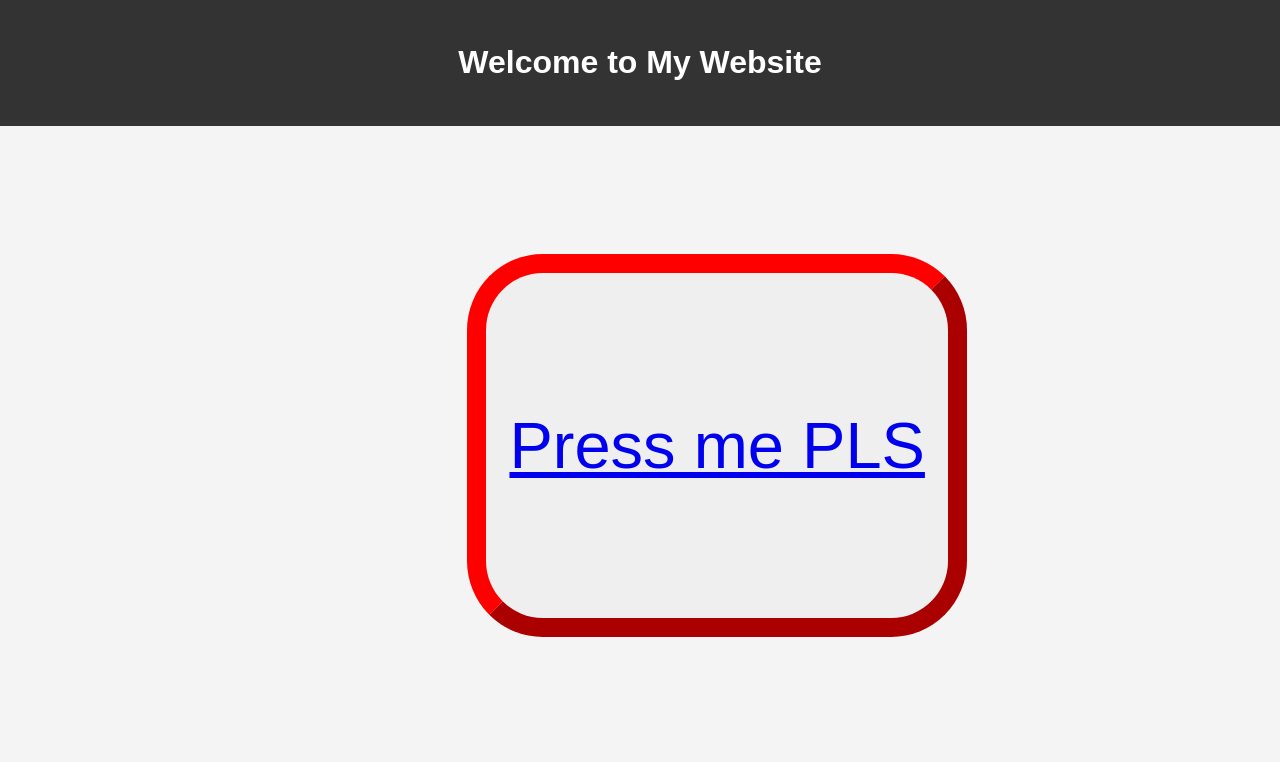
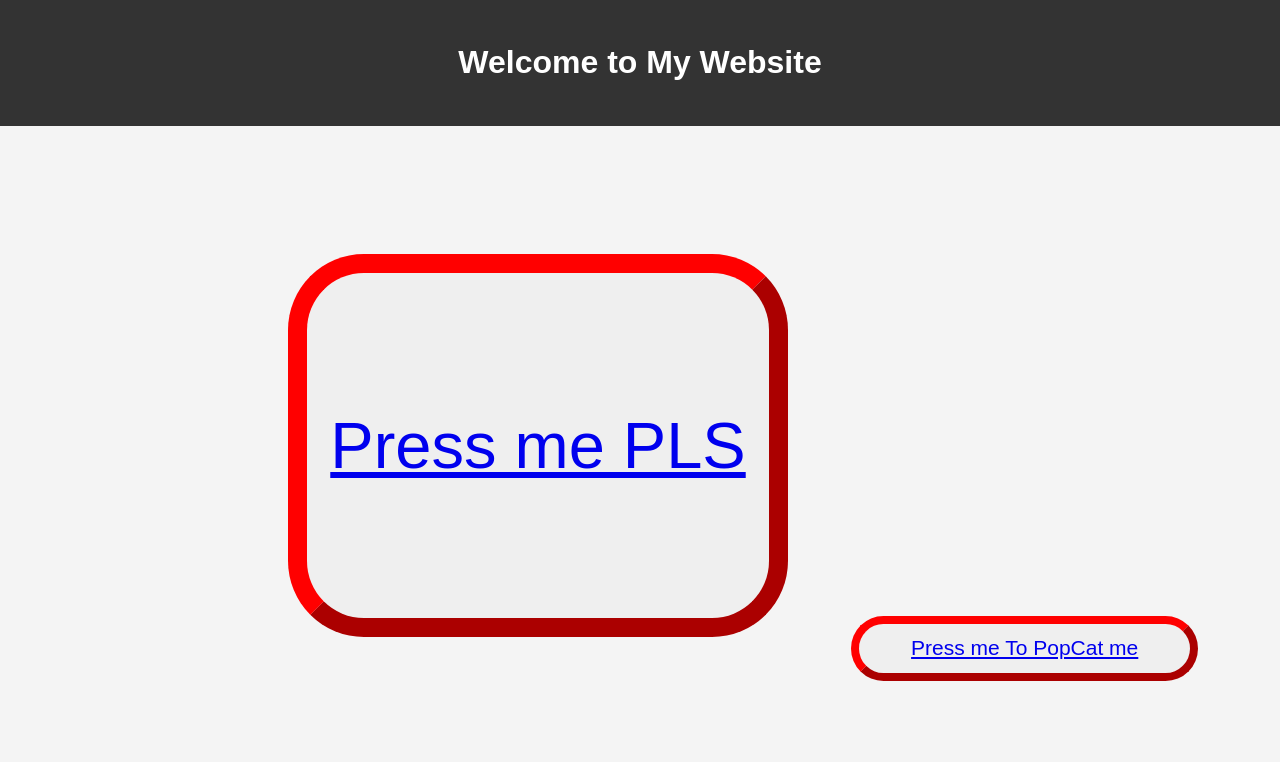
Before and after one commit to Athip1107/websiteme, a plain HTML site: page index.html in a window 1280 px wide. Shown: the top 762 px of the page. Drawn offline with Linux system fonts and the light colour scheme.

Commit message:
Update styles.css

```diff
--- a/styles.css
+++ b/styles.css
@@ -18,7 +18,7 @@ header {
     font-size: 65px;
     width: 500px;
     height: 383px;
-    margin-left: 36.5vw;
+    margin-left: 22.5vw;
     margin-top: 10vw;
     border-radius: 76px;
     border-color: red;
@@ -26,12 +26,12 @@ header {
 }
 
 .btn1 {
-    font-size: 65px;
-    width: 500px;
-    height: 383px;
-    margin-left: 36.5vw;
-    margin-top: 10vw;
+    font-size: 21px;
+    width: 347px;
+    height: 65px;
+    margin-left: 66.5vw;
+    margin-top: -12vw;
     border-radius: 76px;
     border-color: red;
-    border-width: 19px;
+    border-width: 8px;
 }
```
